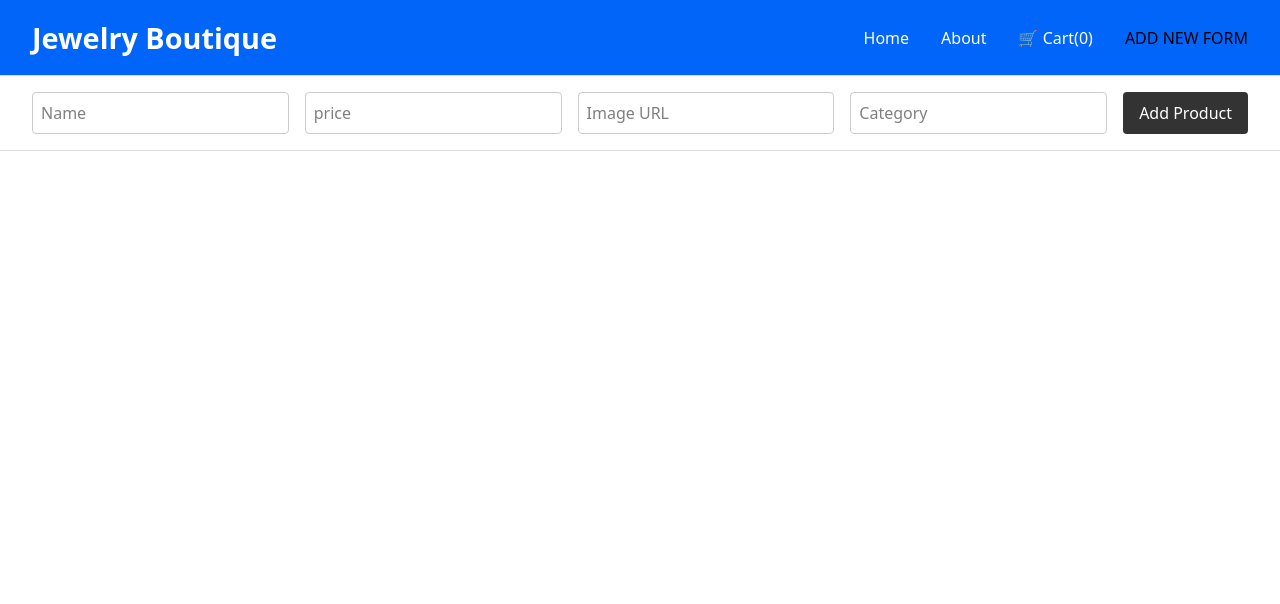
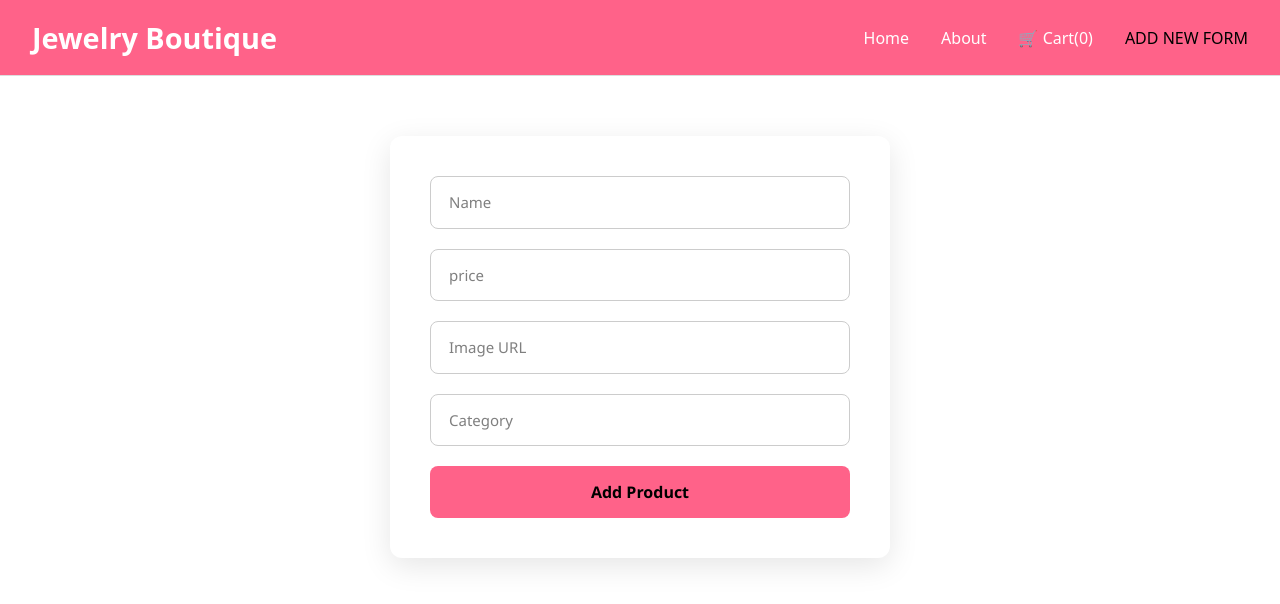
Before and after one commit to Andy-Ops254/group-3-react-project, a React (Vite) app in the folder group-3-project/: page /newform in a window 1280 px wide. Shown: the top 604 px of the page. Built offline with nearby package versions, Linux system fonts and the light colour scheme; no server answers.

Commit message:
Change the colors

```diff
--- a/group-3-project/src/components/AddProductForm.jsx
+++ b/group-3-project/src/components/AddProductForm.jsx
@@ -69,28 +69,38 @@ function AddProductForm({onAddProduct}) {
     )
 }
 const styles = {
-    form:{
-        display:"flex",
-        gap: "16px",
-        padding: "16px 32px",
-        backgroundColor:"f9f9f9",
-        borderBottom: "1px solid #ddd",
-        flexWrap:"wrap",
-    },
-    input:{
-        padding:"0.5rem",
-        border: "1px solid #ccc",
-        borderRadius: "4px",
-        flex: "1 1 200px",
-    },
-    button:{
-        padding:"0.5rem 1rem",
-        backgroundColor: "#333",
-        color:"white",
-        border:"none",
-        borderRadius:"4px",
-        cursor:"pointer",
-    },
+  form: {
+    maxWidth: "500px",
+    margin: "60px auto",
+    padding: "40px",
+    backgroundColor: "#fff",
+    borderRadius: "12px",
+    boxShadow: "0 8px 30px rgba(0, 0, 0, 0.1)",
+    display: "flex",
+    flexDirection: "column",
+    gap: "20px",
+    fontFamily: "'Segoe UI', Tahoma, Geneva, Verdana, sans-serif",
+  },
+  input: {
+    padding: "14px 18px",
+    border: "1px solid #ccc",
+    borderRadius: "8px",
+    fontSize: "15px",
+    outline: "none",
+    transition: "border-color 0.2s, box-shadow 0.2s",
+  },
+  button: {
+    padding: "14px 18px",
+    backgroundColor: "#ff6289",
+    color: "#000000",
+    border: "none",
+    borderRadius: "8px",
+    fontSize: "16px",
+    fontWeight: "bold",
+    cursor: "pointer",
+    transition: "background-color 0.3s, transform 0.2s",
+  },
+};
 
-}
+
 export default AddProductForm;
--- a/group-3-project/src/components/Navbar.jsx
+++ b/group-3-project/src/components/Navbar.jsx
@@ -48,7 +48,7 @@ function Navbar({cartCount}) {
 const styles = {
     nav: {
 
-        backgroundColor: "#0065F8",
+        backgroundColor: "#ff6289",
         padding:"16px 32px",
         display:"flex",
         justifyContent:"space-between",
```
